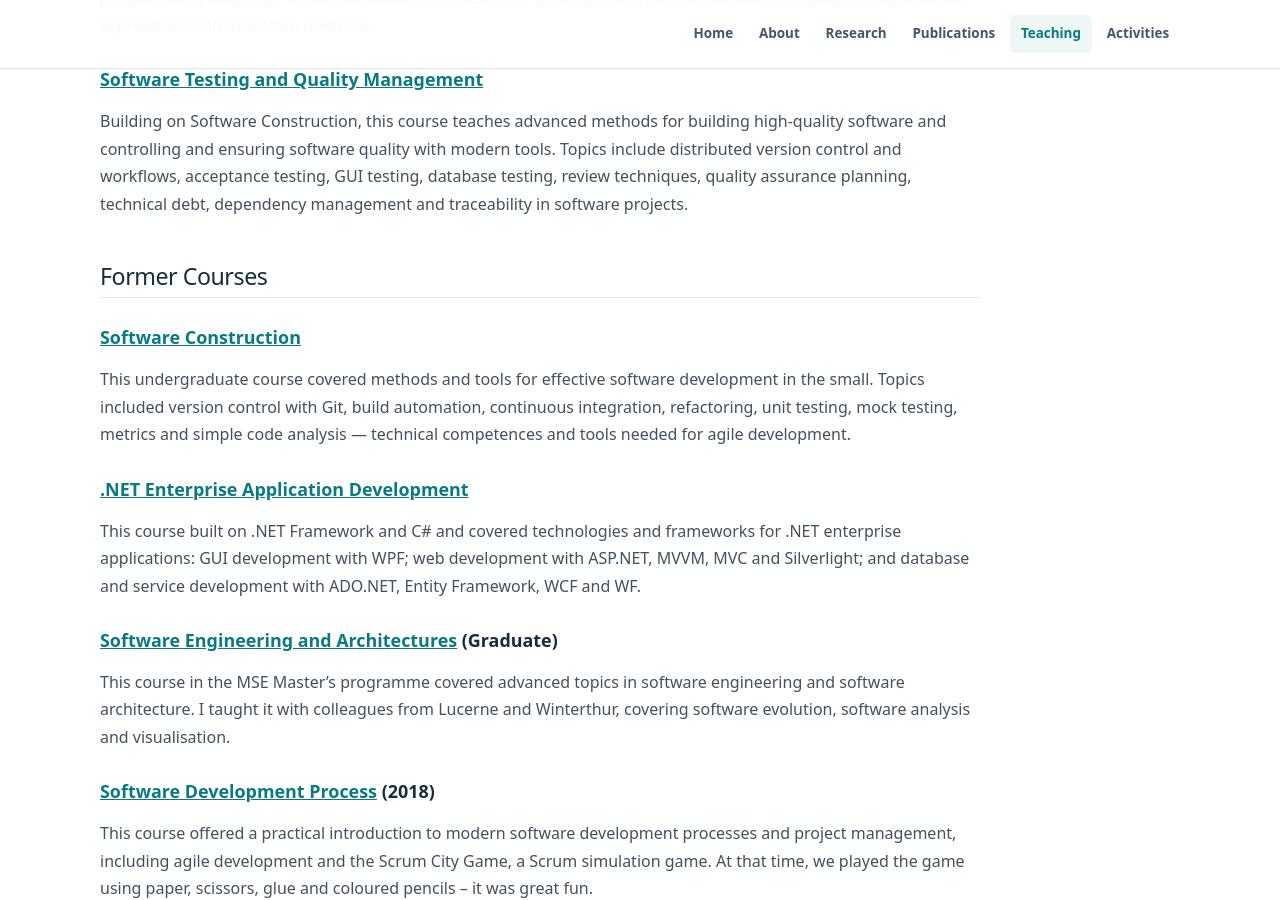
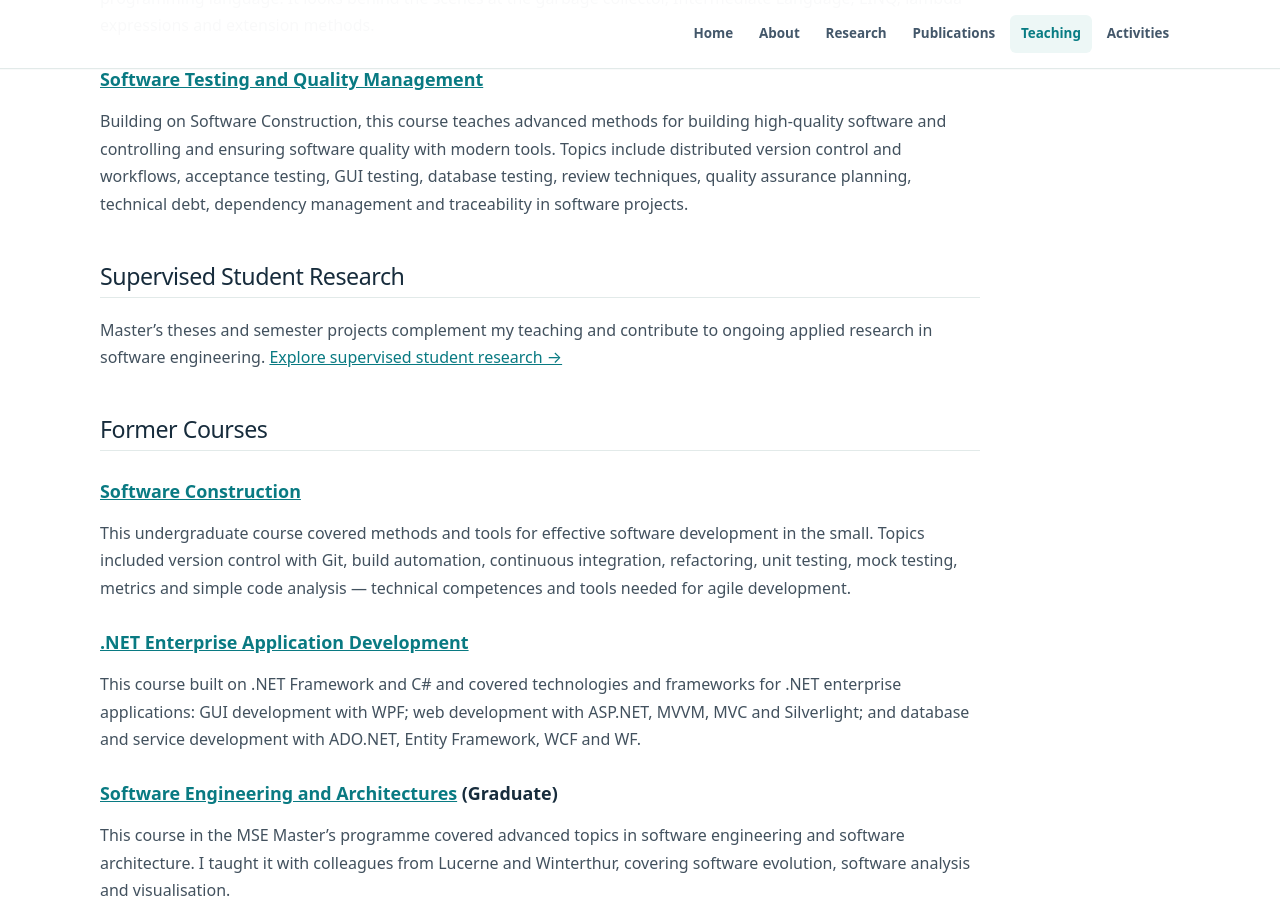
Before and after one commit to martinkropp/martinkropp.github.io, a Jekyll site: the page built from teaching.md, in a window 1280 px wide and 900 px high, scrolled down 628 px. Built offline with Jekyll 4.4.1, drawn with Linux system fonts in a browser that asks for light colours.

Commit message:
Link supervised student research from Teaching

```diff
--- a/teaching.md
+++ b/teaching.md
@@ -17,6 +17,10 @@ This course covers the core .NET architecture and runtime model (CLR), with an i
 ### [Software Testing and Quality Management](https://www.fhnw.ch/plattformen/stqm/)
 
 Building on Software Construction, this course teaches advanced methods for building high-quality software and controlling and ensuring software quality with modern tools. Topics include distributed version control and workflows, acceptance testing, GUI testing, database testing, review techniques, quality assurance planning, technical debt, dependency management and traceability in software projects.
+
+## Supervised Student Research
+
+Master's theses and semester projects complement my teaching and contribute to ongoing applied research in software engineering. [Explore supervised student research →](/student-research)
 
 ## Former Courses
 
```
